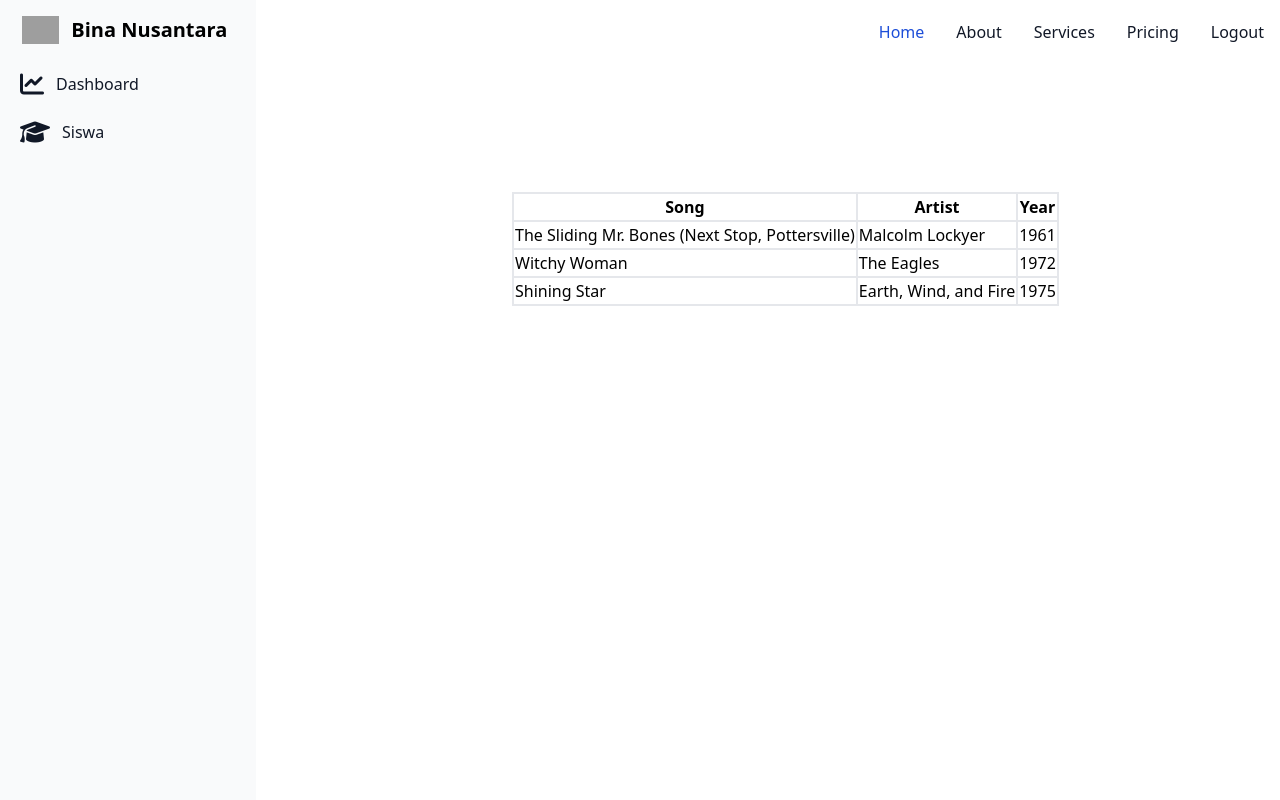
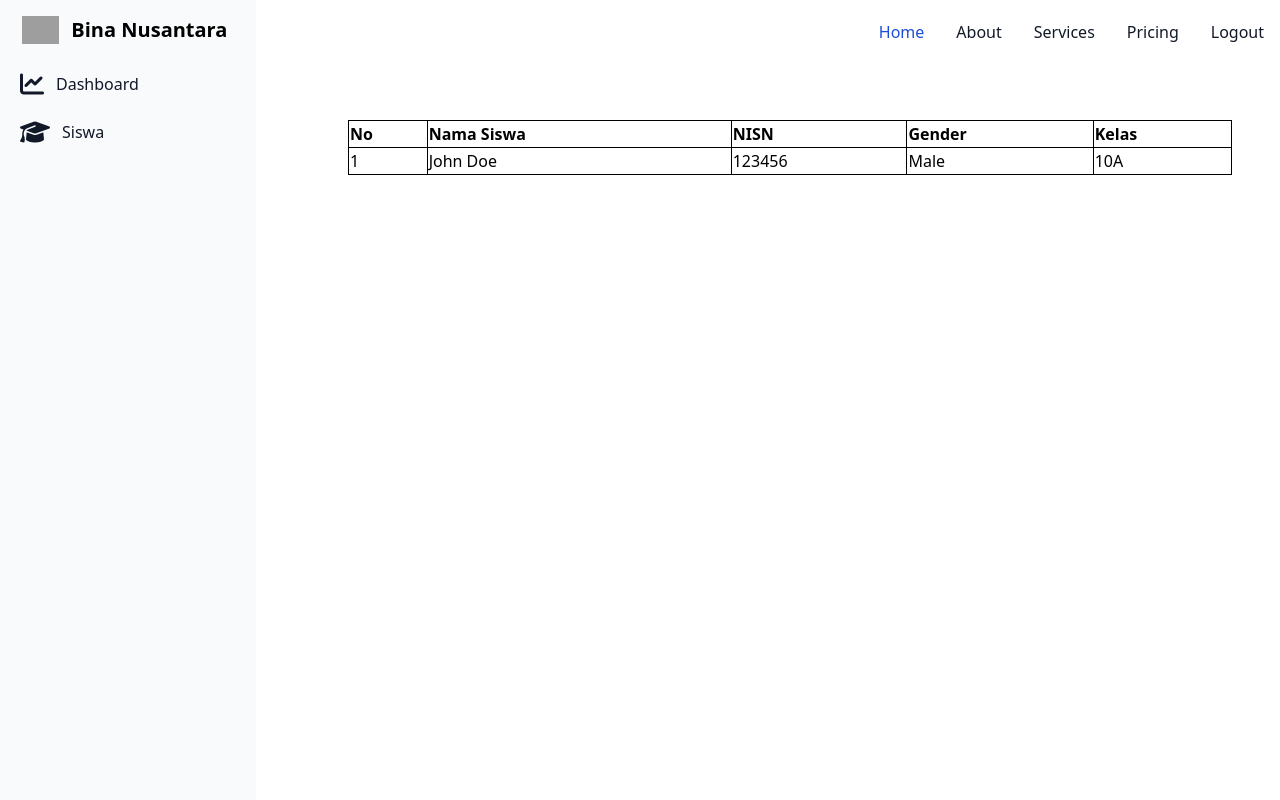
Before and after one commit to Aveceena07/codigniter-3, a CodeIgniter app: page /codeigniter-3/siswa in a window 1280 px wide. Run offline with CodeIgniter, Linux system fonts and the light colour scheme; some libraries are stand-ins or nearby versions; grey boxes are pictures that could not be loaded.

```diff
--- a/application/views/siswa.php
+++ b/application/views/siswa.php
@@ -72,32 +72,35 @@
    </div>
 </aside>
 
-<table class="table-auto border-2	" style="margin-left: 40%; margin-top: 10%;">
+<main class="flex-1 overflow-x-hidden overflow-y-auto ">
+            <div class="container mx-auto px-6 py-8">
+                <!-- Table -->
+                <div class="bg-white p-6 rounded-lg" style="margin-left: 300px;">
+                    <table class="min-w-full">
                         <thead>
-    <tr class="border-2">
-      <th class="border-2">Song</th>
-      <th class="border-2">Artist</th>
-      <th class="border-2">Year</th>
+                            <tr>
+                                <th class="text-left border border-black">No</th>
+                                <th class="text-left border border-black">Nama Siswa</th>
+                                <th class="text-left border border-black">NISN</th>
+                                <th class="text-left border border-black">Gender</th>
+                                <th class="text-left border border-black">Kelas</th>
                             </tr>
                         </thead>
                         <tbody>
-    <tr class="border-2">
-      <td class="border-2">The Sliding Mr. Bones (Next Stop, Pottersville)</td>
-      <td class="border-2">Malcolm Lockyer</td>
-      <td class="border-2">1961</td>
+                            <!-- Data Siswa -->
+                            <tr>
+                                <td class="border border-black">1</td>
+                                <td class="border border-black">John Doe</td>
+                                <td class="border border-black">123456</td>
+                                <td class="border border-black">Male</td>
+                                <td class="border border-black">10A</td>
                             </tr>
-    <tr class="border-2">
-      <td class="border-2">Witchy Woman</td>
-      <td class="border-2">The Eagles</td>
-      <td class="border-2">1972</td>
-    </tr>
-    <tr class="border-2">
-      <td class="border-2">Shining Star</td>
-      <td class="border-2">Earth, Wind, and Fire</td>
-      <td class="border-2">1975</td>
-    </tr>
+                            <!-- Tambahkan baris data siswa lainnya sesuai kebutuhan -->
                         </tbody>
                     </table>
+                </div>
+            </div>
+        </main>
 
 </body>
 </html>
```
Lines whose indentation alone changed are shown as unchanged.
